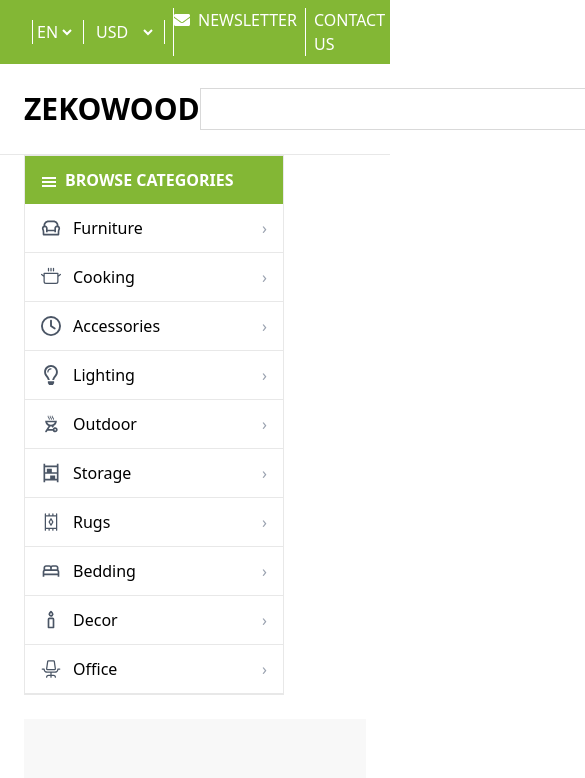
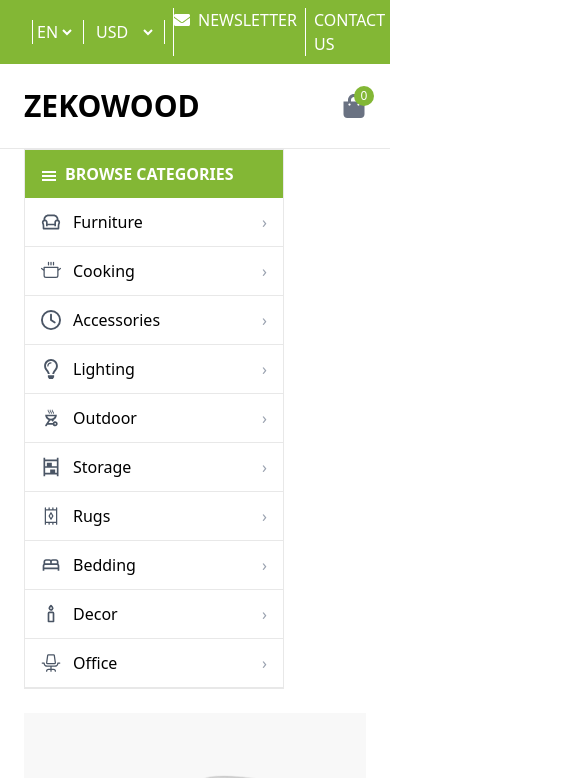
Before and after one commit to zeko1104/zekowoodProject, a React (Vite) app: page / in a window 390 px wide. Shown: the top 778 px of the page, 585 px wide, since content can reach past the window. Built offline with nearby package versions, Linux system fonts and the light colour scheme.

Commit message:
responsive design try

```diff
--- a/src/components/layout/Header.jsx
+++ b/src/components/layout/Header.jsx
@@ -41,7 +41,7 @@ const Header = () => {
                 FREE SHIPPING FOR ALL ORDERS OF $150
               </h1>
 
-              <ul className="flex gap-3">
+              <ul className="flex gap-3 ">
                 <li>
                   <a className="text-white" href="#">
                     <FaFacebookF />
--- a/src/components/layout/Navbar.jsx
+++ b/src/components/layout/Navbar.jsx
@@ -10,12 +10,12 @@ const Navbar = () => {
       <Container>
         <div className="flex items-center py-6">
           {/* LEFT - LOGO */}
-          <div className="flex-1">
+          <div className="flex-1 max-sm:text-center">
             <h1 className="text-3xl font-bold">ZEKOWOOD</h1>
           </div>
 
           {/* CENTER - SEARCH */}
-          <div className="flex-1 flex justify-center">
+          <div className="flex-1 flex justify-center max-sm:hidden">
             <Input />
             <button className="border border-[#D9D9D9] p-2 w-10 cursor-pointer text-center flex justify-center items-center ">
               <FaMagnifyingGlass className="text-gray-500" />
@@ -23,14 +23,14 @@ const Navbar = () => {
           </div>
 
           {/* RIGHT */}
-          <div className="flex-1 flex justify-end gap-6">
+          <div className="flex-1 flex justify-end gap-6 ">
             {/* USER */}
-            <div className="relative cursor-pointer">
+            <div className="relative cursor-pointer max-sm:hidden">
               <FaUser className="text-2xl text-gray-500 hover:opacity-50" />
             </div>
 
             {/* WISHLIST */}
-            <div className="relative cursor-pointer">
+            <div className="relative cursor-pointer max-sm:hidden">
               <FaHeart className="text-2xl text-gray-500 hover:opacity-50" />
               <span className="absolute -top-2 -right-2 bg-[#83B735] text-white text-xs w-5 h-5 flex items-center justify-center rounded-full">
                 0
@@ -38,7 +38,7 @@ const Navbar = () => {
             </div>
 
             {/* COMPARE */}
-            <div className="relative cursor-pointer">
+            <div className="relative cursor-pointer max-sm:hidden">
               <IoIosGitCompare className="text-2xl text-gray-500 hover:opacity-50" />
               <span className="absolute -top-2 -right-2 bg-[#83B735] text-white text-xs w-5 h-5 flex items-center justify-center rounded-full">
                 0
```
